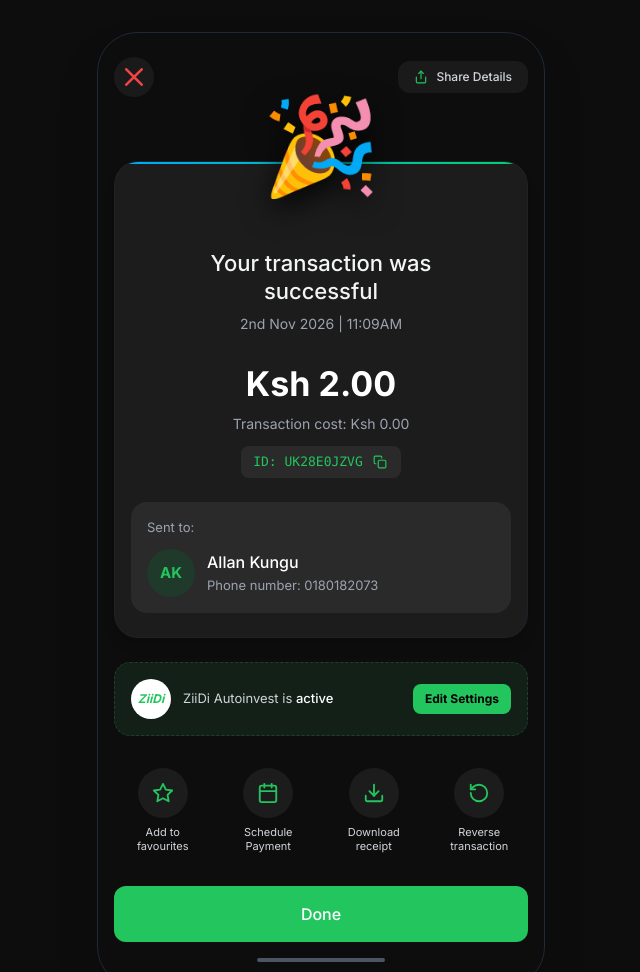
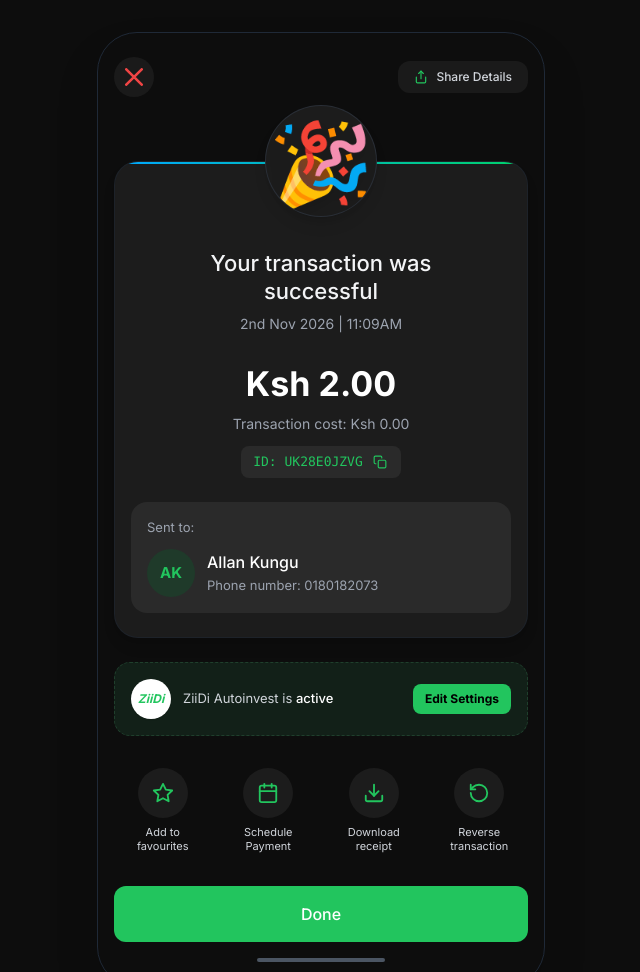
Before and after one commit to allangachukia67-maker/receipt-app, a plain HTML site: page index.html in a window 1280 px wide. Shown: the top 972 px of the page, without its empty margins (319-959 px from the left). Drawn offline with nearby package versions, Linux system fonts and the light colour scheme.

Commit message:
Update index.html

```diff
--- a/index.html
+++ b/index.html
@@ -45,9 +45,13 @@
         <!-- THE FLOATING RECEIPT CARD WRAPPER -->
         <div class="mx-4 mt-8 relative z-10">
 
-            <!-- FLOATING EMOJI (No circle, no ring, just floating) -->
-            <div class="absolute -top-16 left-1/2 -translate-x-1/2 z-20">
-                <span class="text-[95px] leading-none drop-shadow-[0_10px_15px_rgba(0,0,0,0.9)] block">🎉</span>
+            <!-- FLOATING EMOJI ON DARK CIRCLE (No gradient ring) -->
+            <div class="absolute -top-14 left-1/2 -translate-x-1/2 w-28 h-28 flex items-center justify-center z-20">
+                <!-- The Dark Circle Background -->
+                <div class="absolute inset-0 bg-[#1c1c1c] rounded-full border border-gray-700/50 flex items-center justify-center overflow-hidden shadow-lg">
+                    <!-- The HUGE Emoji -->
+                    <span class="text-[85px] leading-none drop-shadow-xl translate-y-1">🎉</span>
+                </div>
             </div>
 
             <!-- The exact dark card -->
```
